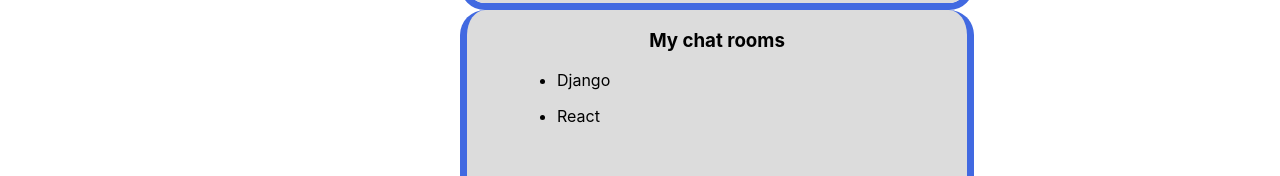
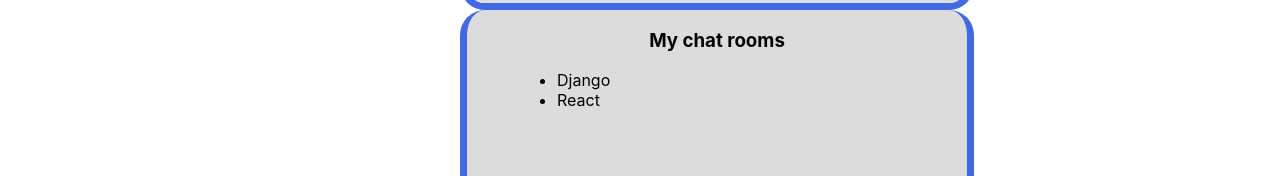
Before and after one commit to akienzle32/chat, a React (Create React App) app: page / in a window 1280 px wide. Shown: the part 256-432 px from the top of the page. Built offline with nearby package versions, Linux system fonts and the light colour scheme.

Commit message:
added key to chat list

```diff
--- a/src/Home.jsx
+++ b/src/Home.jsx
@@ -13,11 +13,7 @@ export class Home extends React.Component {
   render() {
   	const chats = this.state.chats;
   	const chatList = chats.map(chat => {
-  		return  <div>
-  				  <ul>
-  				  	<li><Link key={chat.id} className="link" to={`${chat.name}`}>{chat.name}</Link></li>
-  				  </ul>
-  				</div>
+  		return <li key={chat.id}><Link className="link" to={`${chat.name}`}>{chat.name}</Link></li>
   	})
   	return (
   	  <div>
@@ -42,7 +38,9 @@ export class Home extends React.Component {
   		</div>
   		<div className="bottom-box" id="my-chats">
   		  <h3 className="container-title">My chat rooms</h3>
-      		<div>{chatList}</div>
+      		<div>
+      		  <ul>{chatList}</ul>
+      		</div>
 	 	</div>
   	  </div>
     );
```
